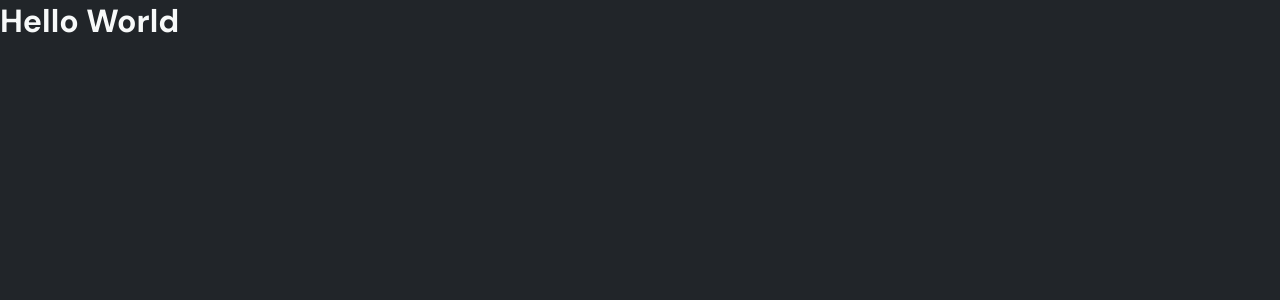
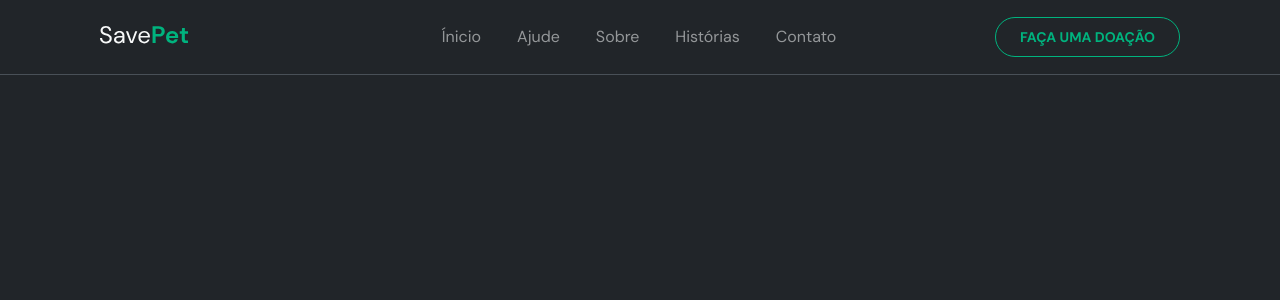
Before and after one commit to FabioPelagaggi/DogProject, a Next.js app: page / in a window 1280 px wide. Shown: the top 300 px of the page. Built offline with nearby package versions, Linux system fonts and the light colour scheme.

Commit message:
add Header

```diff
--- a/next.config.js
+++ b/next.config.js
@@ -2,6 +2,9 @@
 const nextConfig = {
   reactStrictMode: true,
   swcMinify: true,
+  experimental: {
+    styledComponents: true,
+  },
 }
 
 module.exports = nextConfig
--- /dev/null
+++ b/src/components/Header/index.tsx
@@ -0,0 +1,77 @@
+import Logo from '../Logo'
+import {
+  HeaderContainer,
+  Navbar,
+  NavMenu,
+  NavItem,
+  NavLink,
+  Button,
+  LogoContainer,
+  MobileIcon,
+  Bar,
+ } from './style'
+
+interface onToggleProps {
+  onToggle: (action: Boolean) => void;
+  isOpen: Boolean;
+}
+
+export default function Header({ onToggle, isOpen }: onToggleProps) {
+  return (
+    <header>
+      <HeaderContainer>
+        <LogoContainer>
+          <Logo />
+        </LogoContainer>
+
+        <Navbar>
+          <NavMenu>
+            <NavItem>
+              <NavLink href="#">
+                Ínicio
+              </NavLink>
+            </NavItem>
+
+            <NavItem>
+              <NavLink>
+                Ajude
+              </NavLink>
+            </NavItem>
+
+            <NavItem>
+              <NavLink>
+                Sobre
+              </NavLink>
+            </NavItem>
+
+            <NavItem>
+              <NavLink>
+                Histórias
+              </NavLink>
+            </NavItem>
+
+            <NavItem>
+              <NavLink>
+                Contato
+              </NavLink>
+            </NavItem>
+
+          </NavMenu>
+        </Navbar>
+
+        <Button>
+          Faça uma doação
+        </Button>
+
+        <MobileIcon
+          onClick={onToggle}
+        >
+          <Bar isOpen={isOpen} />
+          <Bar isOpen={isOpen} />
+          <Bar isOpen={isOpen} />
+        </MobileIcon>
+
+      </HeaderContainer>
+    </header>
+  )
+}
--- /dev/null
+++ b/src/components/Header/style.ts
@@ -0,0 +1,120 @@
+import styled from 'styled-components';
+
+export const HeaderContainer = styled.header`
+  width: 100vw;
+  height: 75px;
+  display: flex;
+  align-items: center;
+  justify-content: space-between;
+  position: sticky;
+  top: 0;
+  padding: 0 130px;
+  border-bottom: 1px solid ${({ theme }) => theme.colors.gray[500]};
+
+  @media (max-width: 1280px) {
+    padding: 0 100px;
+  }
+
+  @media (max-width: 1024px) {
+    padding: 0 30px;
+  }
+`;
+
+export const LogoContainer = styled.div`
+  width: 183px;
+
+  @media (max-width: 1024px) {
+    width: 130px;
+  }
+`;
+
+export const Navbar = styled.nav`
+  display: flex;
+
+  @media (max-width: 768px) {
+    display: none;
+  }
+`;
+
+export const NavMenu = styled.ul`
+  display: flex;
+  list-style: none;
+`;
+
+export const NavItem = styled.li`
+  cursor: pointer;
+  height: 75px;
+`;
+
+export const NavLink = styled.a`
+  display: flex;
+  align-items: center;
+  height: 100%;
+  text-decoration: none;
+  padding: 0 18px;
+  line-height: 20px;
+  color: ${({ theme }) => theme.colors.gray[300]};
+
+  &:active {
+    font-weight: bold;
+    color: ${({ theme }) => theme.colors.green[50]};
+    border-bottom: 3px solid ${({ theme }) => theme.colors.green[50]};
+  }
+
+  @media (max-width: 1024px) {
+    padding: 0 12px;
+  }
+`;
+
+export const Button = styled.a`
+  font-size: 14px;
+  font-weight: bold;
+  color: ${({ theme }) => theme.colors.green[200]};
+  cursor: pointer;
+  padding: 10px 24px;
+  border: 1px solid ${({ theme }) => theme.colors.green[200]};
+  border-radius: 40px;
+  text-transform: uppercase;
+  transition: all 0.2s ease-in-out;
+
+  &:hover {
+    background-color: ${({ theme }) => theme.colors.green[700]};
+    color: ${({ theme }) => theme.colors.green[50]};
+    border-color: ${({ theme }) => theme.colors.green[700]};
+  }
+
+  @media (max-width: 768px) {
+    display: none;
+  }
+`;
+
+export const MobileIcon = styled.div`
+  display: none;
+  cursor: pointer;
+
+  @media (max-width: 768px) {
+    display: block;
+  }
+`;
+
+export const Bar = styled.div`
+  @media (max-width: 768px) {
+    width: 25px;
+    height: 3px;
+    margin: 5px ;
+    transition: all 0.3s ease-in-out;
+    background-color: ${({ theme }) => theme.colors.green[50]};
+
+    &:nth-child(2) {
+      opacity: ${({ isOpen }) => (isOpen ? '0' : '1' )};
+    }
+
+    &:nth-child(1) {
+      transform:  ${({ isOpen }) => (isOpen ? 'translateY(8px) rotate(45deg)' : 'none' )};
+    }
+
+    &:nth-child(3) {
+      transform: ${({ isOpen }) => (isOpen ? 'translateY(-8px) rotate(-45deg)' : 'none' )};
+    }
+  }
+`;
--- a/src/components/Logo.tsx
+++ b/src/components/Logo.tsx
@@ -2,7 +2,7 @@ import React from 'react'
 
 export default function Logo() {
   return (
-    <div>
+    <>
       <svg
         width="89"
         height="18"
@@ -24,6 +24,6 @@ export default function Logo() {
 
         <path d="M85.8939 17.088C84.6459 17.088 83.6459 16.784 82.8939 16.176C82.1419 15.568 81.7659 14.488 81.7659 12.936V7.752H79.7259V5.184H81.7659L82.1259 1.992H84.8379V5.184H88.0539V7.752H84.8379V12.96C84.8379 13.536 84.9579 13.936 85.1979 14.16C85.4539 14.368 85.8859 14.472 86.4939 14.472H87.9819V17.088H85.8939Z" fill="#00B37E"/>
       </svg>
-    </div>
+    </>
   )
 }
--- a/src/pages/_app.tsx
+++ b/src/pages/_app.tsx
@@ -1,16 +1,16 @@
+import { AppProps } from 'next/app';
 import { ThemeProvider } from 'styled-components';
 
 import GlobalStyle from '../styles/global';
 import defaultTheme from '../styles/theme';
 
-function MyApp({ Component, pageProps }) {
+function MyApp({ Component, pageProps }: AppProps) {
   return (
     <ThemeProvider theme={defaultTheme}>
       <GlobalStyle />
       <Component {...pageProps} />
     </ThemeProvider>
   )
-
 }
 
 export default MyApp
--- /dev/null
+++ b/src/pages/_document.tsx
@@ -0,0 +1,33 @@
+import Document, {
+  DocumentContext,
+  DocumentInitialProps, Head, Html, Main,
+  NextScript,
+} from 'next/document';
+
+class MyDocument extends Document {
+  static async getInitialProps(
+    ctx: DocumentContext
+  ): Promise<DocumentInitialProps> {
+    const initialProps = await Document.getInitialProps(ctx);
+
+    return initialProps;
+  }
+
+  render() {
+    return (
+      <Html>
+        <Head>
+          <link rel="preconnect" href="https://fonts.googleapis.com" />
+          <link rel="preconnect" href="https://fonts.gstatic.com" crossOrigin />
+          <link href="https://fonts.googleapis.com/css2?family=DM+Sans:wght@400;700&display=swap" rel="stylesheet" />
+        </Head>
+        <body>
+          <Main />
+          <NextScript />
+        </body>
+      </Html>
+    )
+  }
+}
+
+export default MyDocument;
--- a/src/pages/index.tsx
+++ b/src/pages/index.tsx
@@ -1,3 +1,21 @@
+import { useState } from "react";
+import Header from "../components/Header";
+
 export default function Home() {
-  return <h1>Hello World</h1>
+  const [isOpen, setIsOpen] = useState(false);
+
+  function handleToggle(): void {
+    setIsOpen(!isOpen);
+    console.log(isOpen);
+
+  }
+
+  return (
+    <>
+      <Header
+        isOpen={isOpen}
+        onToggle={handleToggle}
+      />
+    </>
+  )
 }
--- a/src/styles/global.ts
+++ b/src/styles/global.ts
@@ -1,7 +1,6 @@
 import { createGlobalStyle } from 'styled-components';
 
 export default createGlobalStyle`
-  @import url('https://fonts.googleapis.com/css2?family=DM+Sans:wght@400;700&display=swap');
 
   * {
     margin: 0;
--- a/src/styles/theme/index.ts
+++ b/src/styles/theme/index.ts
@@ -8,6 +8,7 @@ export default {
       700: '#00453A',
     },
     gray: {
+      300: '#949799',
       500: '#495057',
       900: '#212529',
     },
```
Lines whose indentation alone changed are shown as unchanged.
